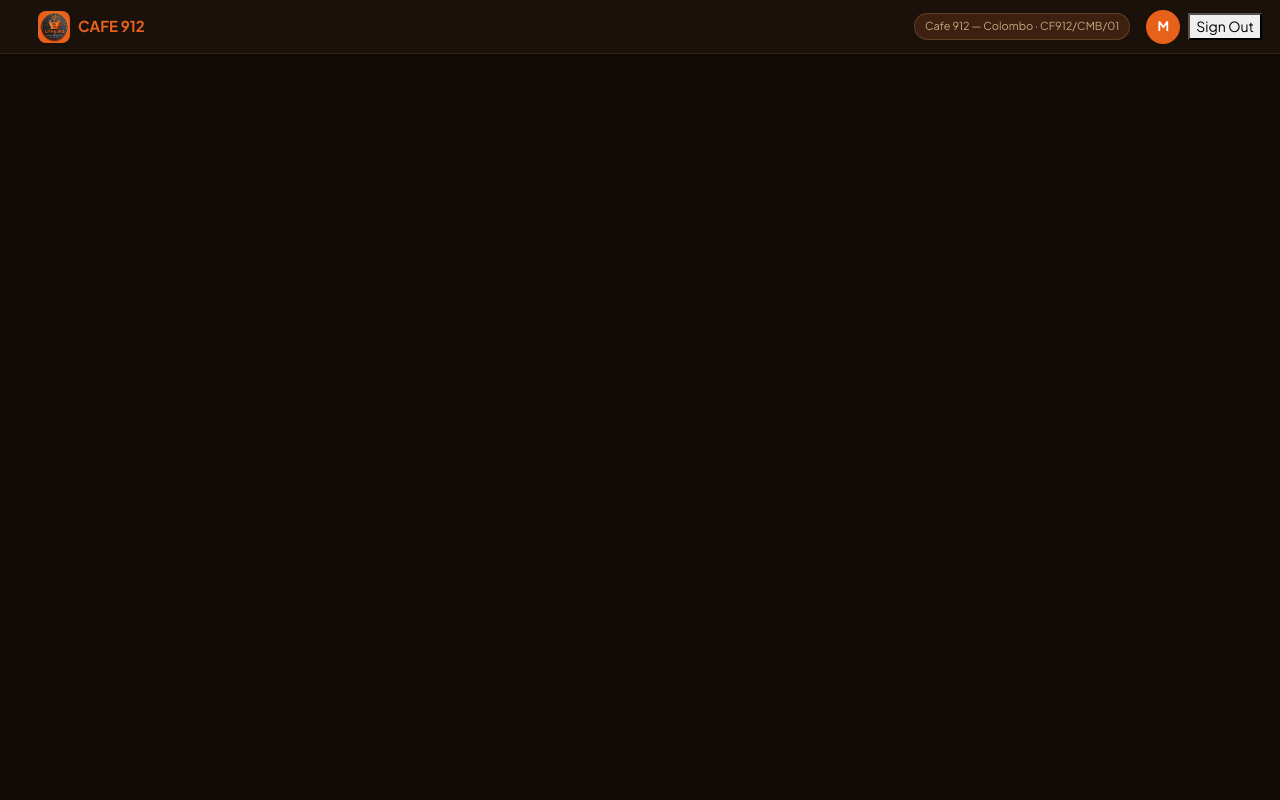
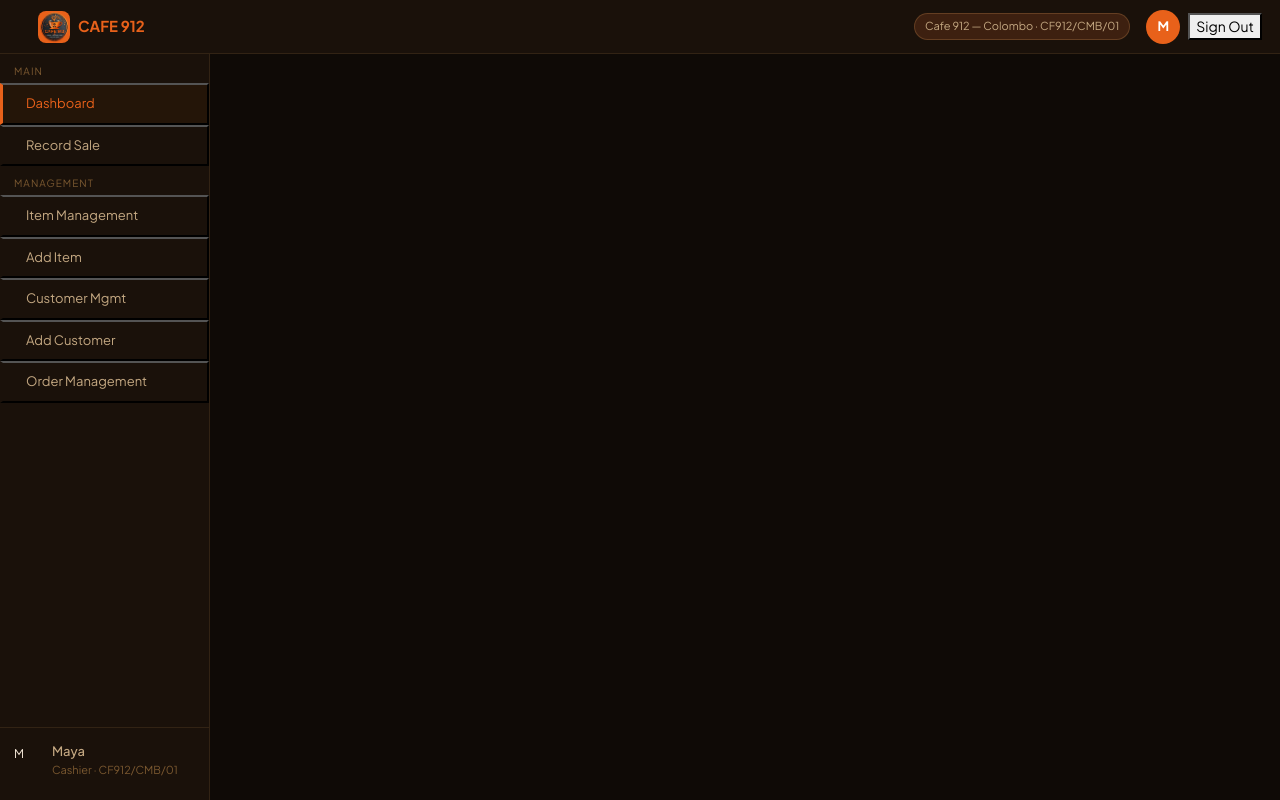
Before and after one commit to Mayantha2003/Web_Pos_System_Coffee_Shop, a plain HTML site: page Cafe912/index.html in a window 1280 px wide. Drawn offline with nearby package versions, Linux system fonts and the light colour scheme.

Commit message:
Add to side bar

```diff
--- a/Cafe912/assets/styles/style.css
+++ b/Cafe912/assets/styles/style.css
@@ -91,3 +91,81 @@ body {
     font-size: 20px;
     line-height: 1;
 }
+
+
+/**********── SIDEBAR ── ***************/
+#sidebar {
+    position: fixed;
+    top: 54px;
+    left: 0;
+    bottom: 0;
+    width: 210px;
+    background: #1a110a;
+    border-right: 1px solid  rgba(200,140,80,0.14);
+    display: flex;
+    flex-direction: column;
+    z-index: 1040;
+    overflow-y: auto;
+    transition: transform .25s ease;
+}
+#sidebar.collapsed {
+    transform: translateX(calc(-1 *210px));
+}
+.sb-overlay {
+    display: none;
+    position: fixed;
+    inset: 0;
+    background: rgba(0,0,0,.55);
+    z-index: 1039;
+}
+.sb-overlay.show {
+    display: block;
+}
+.sb-section-label {
+    font-size: 10px;
+    color: #7a5830;
+    text-transform: uppercase;
+    letter-spacing: 1px;
+    padding: 10px 14px 4px;
+}
+.nav-item-btn {
+    display: flex;
+    align-items: center;
+    gap: 9px;
+    padding: 9px 14px;
+    cursor: pointer;
+    color: #c4a882;
+    font-size: 13px;
+    border-left: 3px solid transparent;
+    transition: all .12s;
+    background: none;
+    width: 100%;
+    text-align: left;
+}
+.nav-item-btn:hover  {
+    background: #241508;
+    color: #f5e8d8;
+}
+.nav-item-btn.active {
+    background:  #241508;
+    color:  #E8611A;
+    border-left: 3px solid #E8611A;
+}
+.nav-item-btn i {
+    font-size: 14px;
+    flex-shrink: 0;
+}
+.sb-footer {
+    margin-top: auto;
+    padding: 14px 14px;
+    border-top: 1px solid rgba(200,140,80,0.14);
+}
+.sb-footer-name {
+    font-size: 13px;
+    color: #c4a882;
+    font-weight: 500;
+}
+.sb-footer-role {
+    font-size: 11px;
+    color:  #7a5830;
+}
--- a/Cafe912/index.html
+++ b/Cafe912/index.html
@@ -31,6 +31,31 @@
             </div>
         </div>
     </section>
+    <section>
+        <div class="sb-overlay" id="sb-overlay"></div>
+        <nav id="sidebar">
+            <div class="sb-section-label">Main</div>
+            <button class="nav-item-btn active" data-page="dash"><i class="bi bi-grid-fill"></i> Dashboard</button>
+            <button class="nav-item-btn" data-page="sale"><i class="bi bi-cart-fill"></i> Record Sale</button>
+
+            <div class="sb-section-label">Management</div>
+            <button class="nav-item-btn" data-page="items"><i class="bi bi-list-ul"></i> Item Management</button>
+            <button class="nav-item-btn" data-page="additem"><i class="bi bi-plus-circle"></i> Add Item</button>
+            <button class="nav-item-btn" data-page="custs"><i class="bi bi-people-fill"></i> Customer Mgmt</button>
+            <button class="nav-item-btn" data-page="addcust"><i class="bi bi-person-plus-fill"></i> Add Customer</button>
+            <button class="nav-item-btn" data-page="orders"><i class="bi bi-receipt"></i> Order Management</button>
+
+            <div class="sb-footer">
+                <div class="d-flex align-items-center gap-2 mb-2">
+                    <div class="mem-av" style="width:30px;height:30px;font-size:12px" id="sb-av">M</div>
+                    <div>
+                        <div class="sb-footer-name" id="sb-uname">Maya</div>
+                        <div class="sb-footer-role" id="sb-urole">Cashier · CF912/CMB/01</div>
+                    </div>
+                </div>
+            </div>
+        </nav>
+    </section>
 </main>
 
 
```
